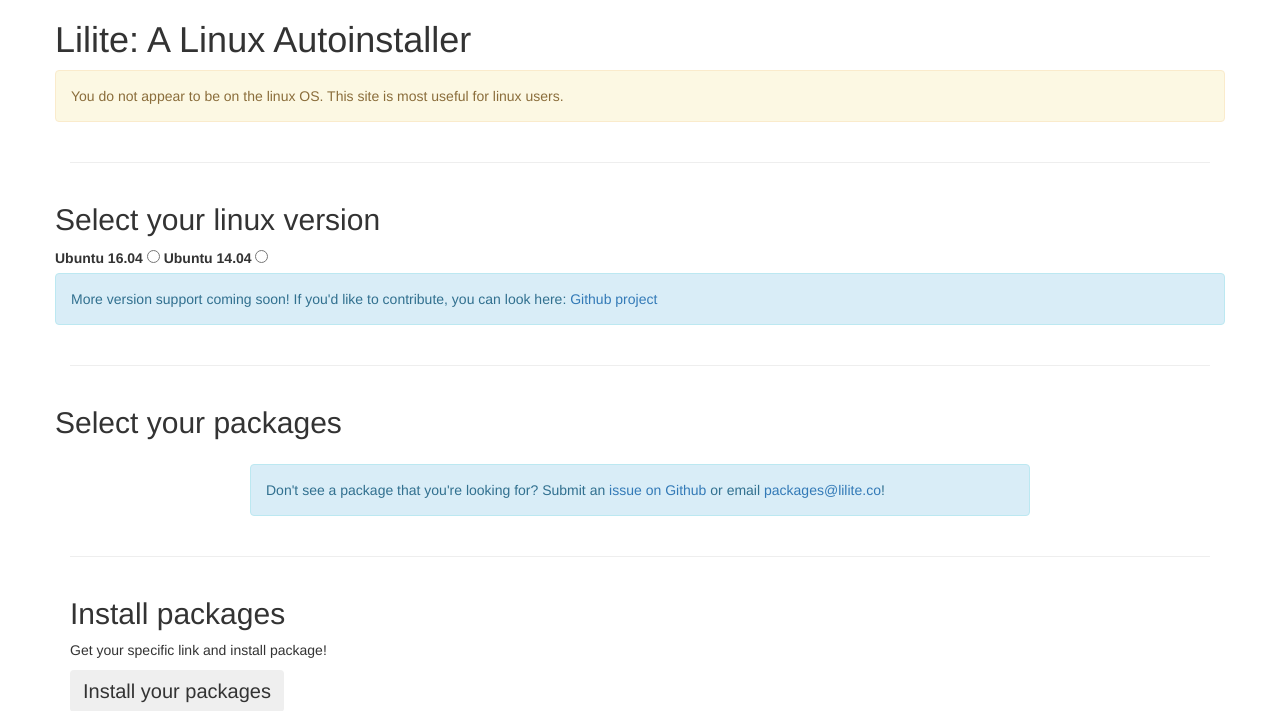
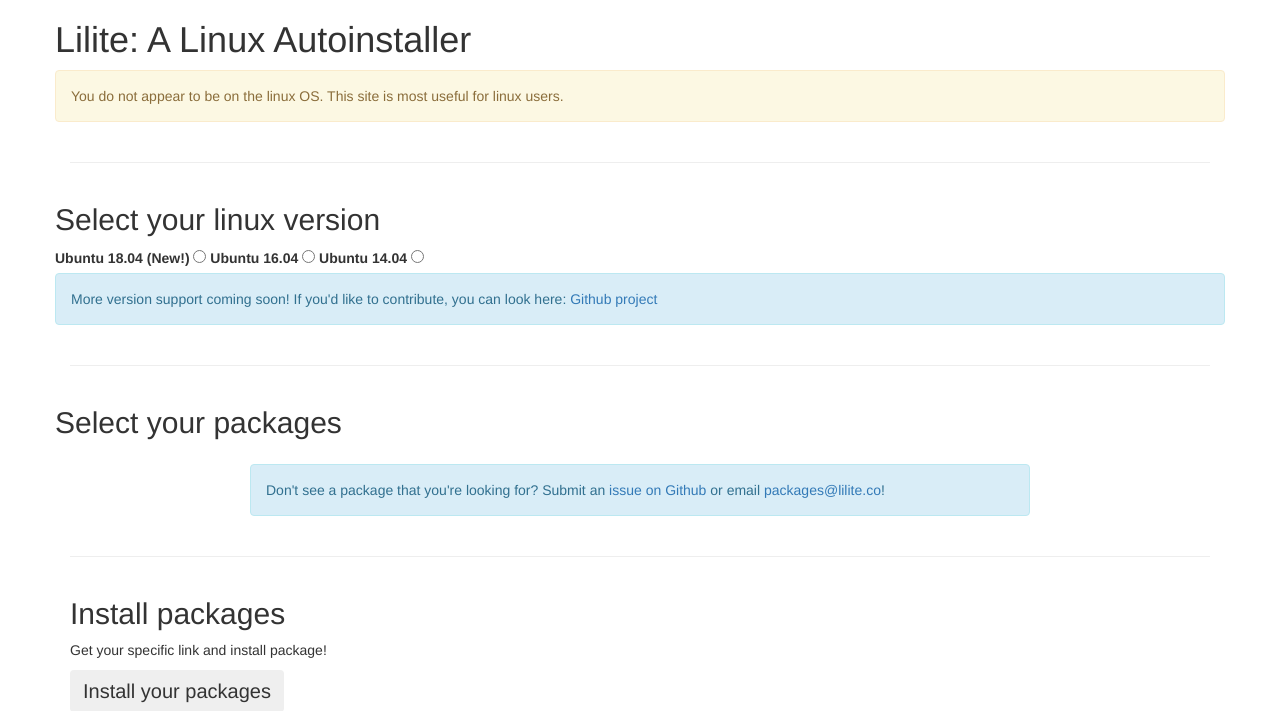
Before and after one commit to cmoscardi/lilite, a Flask app: page / in a window 1280 px wide. Shown: the top 711 px of the page. Run offline with Flask 2, Linux system fonts and the light colour scheme; some libraries are stand-ins or nearby versions.

Commit message:
ubuntu 18.04

```diff
--- a/templates/index.html
+++ b/templates/index.html
@@ -28,6 +28,10 @@
       <form method="GET" action="/get_installer">
         <div class="row">
           <h2> Select your linux version </h2>
+          <label>
+            Ubuntu 18.04 (New!)
+            <input type="radio" name="version" value="ubuntu_18" required />
+          </label>
           <label>
             Ubuntu 16.04
             <input type="radio" name="version" value="ubuntu_16" required />
```
